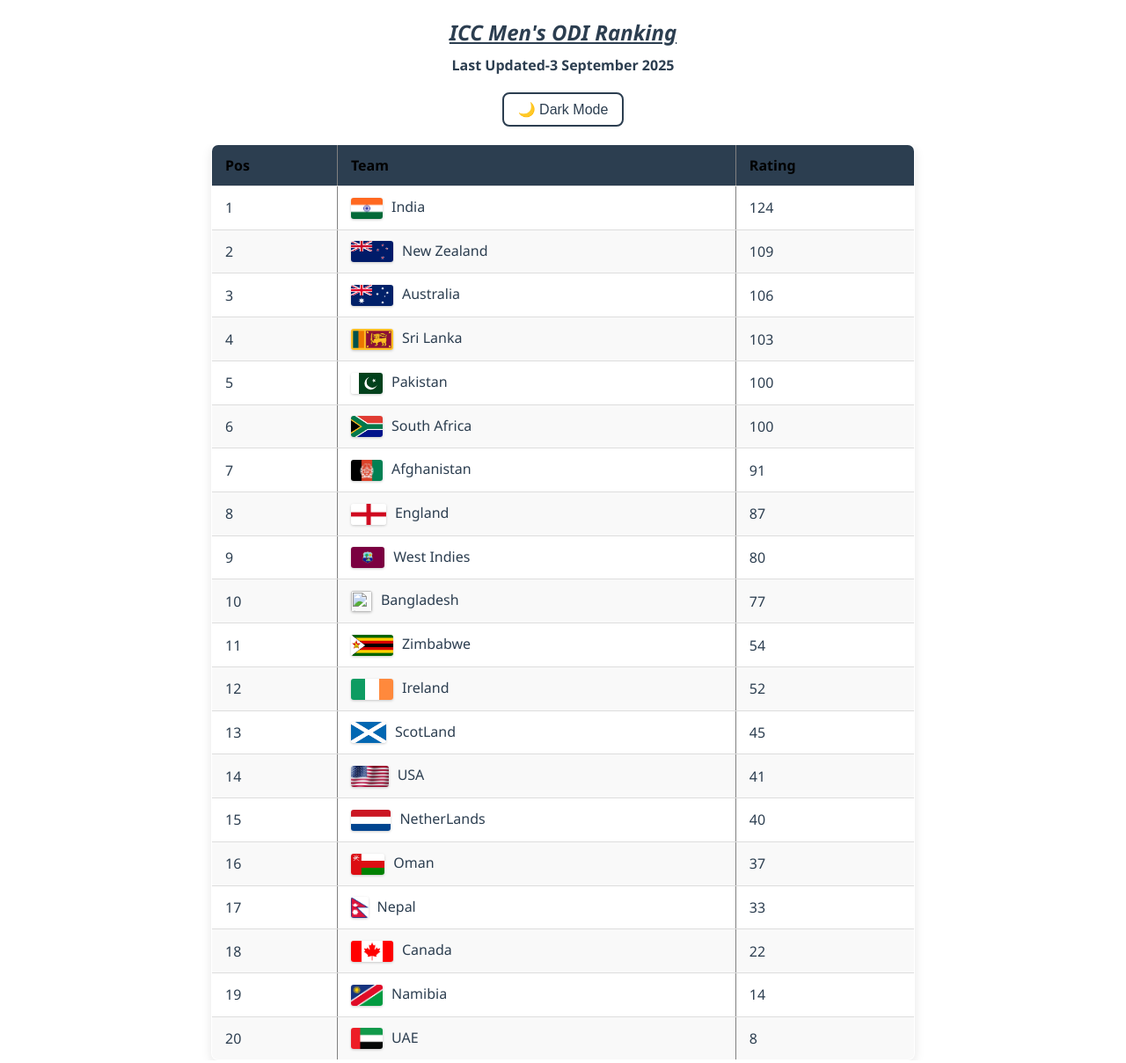
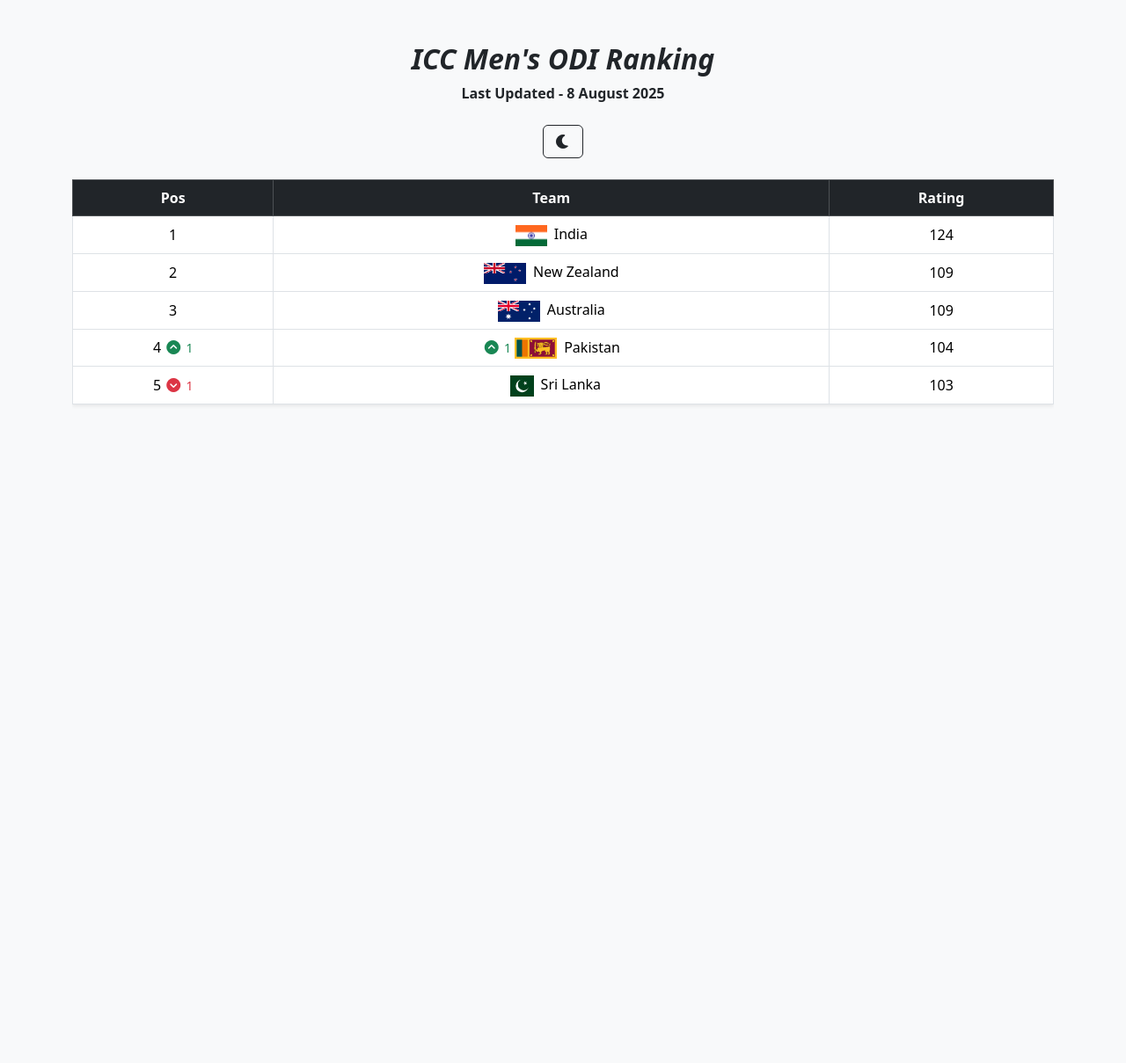
Before and after one commit to alibabar10052005-ai/BABAR, a plain HTML site: page ODI Ranking.html in a window 1280 px wide. Shown: the whole page at 88% size. After the commit the page ends 800 px from the top, so only its background shows below. Drawn offline with nearby package versions, Linux system fonts and the light colour scheme.

Commit message:
Update ODI Ranking.html

```diff
--- a/ODI Ranking.html
+++ b/ODI Ranking.html
@@ -1,288 +1,81 @@
-
-<html lang="en"><head><meta http-equiv="Content-Type" content="text/html; charset=UTF-8">
-
+<!DOCTYPE html>
+<html lang="en">
+<head>
+  <meta charset="UTF-8">
   <meta name="viewport" content="width=device-width, initial-scale=1.0">
   <title>ODI Ranking</title>
+  <!-- Bootstrap CSS -->
+  <link href="https://cdn.jsdelivr.net/npm/bootstrap@5.3.2/dist/css/bootstrap.min.css" rel="stylesheet">
   <link rel="stylesheet" href="https://cdnjs.cloudflare.com/ajax/libs/font-awesome/7.0.0/css/all.min.css" integrity="sha512-DxV+EoADOkOygM4IR9yXP8Sb2qwgidEmeqAEmDKIOfPRQZOWbXCzLC6vjbZyy0vPisbH2SyW27+ddLVCN+OMzQ==" crossorigin="anonymous" referrerpolicy="no-referrer" />
+</head>
+<body class="bg-light text-dark">
 
-        <style>
-  *, *::before, *::after {
-    box-sizing: border-box;
-    margin: 0;
-    padding: 0;
-  }
+<div class="container py-5 text-center">
 
-  :root {
-    --bg-color: #ffffff;
-    --text-color: #2c3e50;
-    --heading-color: #2c3e50;
-    --table-bg: #ffffff;
-    --table-row-hover: #eef8ff;
-    --table-border: #ddd;
-    --table-alt: #f9f9f9;
-    --icon-up: green;
-    --icon-down: red;
-  }
+  <!-- Heading -->
+  <h2 class="mb-2"><b><i>ICC Men's ODI Ranking</i></b></h2>
+  <p class="mb-4 fw-bold">Last Updated - 8 August 2025</p>
 
-  body.dark-mode {
-    --bg-color: #121212;
-    --text-color: #f5f5f5;
-    --heading-color: #e0e0e0;
-    --table-bg: #1e1e1e;
-    --table-row-hover: #2a2a2a;
-    --table-border: #333;
-    --table-alt: #191919;
-  }
+  <!-- Toggle Button -->
+  <button id="toggleBtn" class="btn btn-outline-dark mb-4">
+    <i class="fa-solid fa-moon"></i>
+  </button>
 
-  body {
-    font-family: 'Segoe UI', Tahoma, Verdana, sans-serif;
-    background: var(--bg-color);
-    color: var(--text-color);
-    padding: 20px;
-    text-align: center;
-    transition: background 0.3s ease, color 0.3s ease;
-  }
-
-  h2 {
-    color: var(--heading-color);
-    text-decoration: underline;
-    margin-bottom: 10px;
-  }
-
-  p {
-    color: var(--heading-color);
-    margin-bottom: 20px;
-    font-weight: bold;
-  }
-
-  .toggle-btn {
-    margin-bottom: 20px;
-    background: none;
-    border: 2px solid var(--text-color);
-    padding: 8px 16px;
-    border-radius: 8px;
-    color: var(--text-color);
-    cursor: pointer;
-    transition: all 0.3s ease;
-    font-size: 16px;
-  }
-
-  .toggle-btn:hover {
-    background-color: var(--text-color);
-    color: var(--bg-color);
-  }
-
-  .table-container {
-    overflow-x: auto;
-    padding: 0 10px;
-  }
-
-  table {
-    width: 100%;
-    max-width: 800px;
-    margin: 0 auto;
-    border-collapse: collapse;
-    background: var(--table-bg);
-    box-shadow: 0 4px 12px rgba(0, 0, 0, 0.1);
-    border-radius: 8px;
-    overflow: hidden;
-    min-width: 480px;
-    transition: background 0.3s ease;
-  }
-
-  thead {
-    background-color: var(--heading-color);
-    color: black;
-  }
-
-  th, td {
-    padding: 12px 15px;
-    text-align: left;
-    border-bottom: 1px solid var(--table-border);
-    font-size: 16px;
-  }
-
-  tbody tr:hover {
-    background-color: var(--table-row-hover);
-  }
-
-  tbody tr:nth-child(even) {
-    background: var(--table-alt);
-  }
-
-  td img {
-    height: 24px;
-    vertical-align: middle;
-    margin-right: 10px;
-    border-radius: 3px;
-    box-shadow: 0 1px 3px rgba(0, 0, 0, 0.2);
-  }
-/*
-  .fa-circle-chevron-up {
-    color: var(--icon-up);
-    font-size: 12px;
-  }
-
-  .fa-circle-chevron-down {
-    color: var(--icon-down);
-    font-size: 12px;
-  } */
-
-  @media (max-width: 550px) {
-    th, td {
-      font-size: 14px;
-      padding: 10px 12px;
-    }
-
-    table {
-      min-width: 400px;
-    }
-  }
-</style>
-</head>
-<body>
-<!--     &nbsp;&nbsp;&nbsp;&nbsp;&nbsp;&nbsp;<i class="fa-solid fa-circle-chevron-down"></i><small class="red">1</small> -->
-<!--     &nbsp;&nbsp;&nbsp;&nbsp;&nbsp; <i class="fa-solid fa-circle-chevron-up" ></i><small class="green">1</small> -->
-    <center>
-        <div class="container">
-
-        <h2><b> <i> ICC Men's ODI Ranking </b></i></h2>
-        <p><b>Last Updated-3 September 2025</b></p>
-         <button class="toggle-btn" onclick="toggleMode()">🌙 Dark Mode</button>
-
-      <div class="table-container">
-        <!-- Keep your existing table here -->
-        <!-- ... (your full table code unchanged) ... -->
-
-    <table border="1">
-      <thead>
+  <!-- Table -->
+  <div class="table-responsive">
+    <table class="table table-hover table-bordered align-middle shadow-sm">
+      <thead class="table-dark text-white">
         <tr>
           <th>Pos</th>
           <th>Team</th>
           <th>Rating</th>
         </tr>
-
       </thead>
       <tbody>
         <tr>
           <td>1</td>
-            <td><img src="india.webp" alt="India" height="10px">India</td>
+          <td><img src="india.webp" alt="India" class="me-2" style="height:24px;">India</td>
           <td>124</td>
         </tr>
         <tr>
           <td>2</td>
-            <td><img src="new.png" alt="new zealand" height="10px">New Zealand</td>
+          <td><img src="new.png" alt="New Zealand" class="me-2" style="height:24px;">New Zealand</td>
           <td>109</td>
         </tr>
         <tr>
           <td>3</td>
-            <td><img src="aus.svg" alt="Australia" height="10px">Australia</td>
-            <td>106</td>
+          <td><img src="aus.svg" alt="Australia" class="me-2" style="height:24px;">Australia</td>
+          <td>109</td>
         </tr>
         <tr>
-            <td>4</td>
-            <td><img src="sri.png" alt="Pakistan" height="10px">Sri Lanka</td>
+          <td>4 <i class="fa-solid fa-circle-chevron-up text-success"></i> <small class="text-success">1</small></td>
+          <td>
+            <i class="fa-solid fa-circle-chevron-up text-success"></i> <small class="text-success">1</small>
+            <img src="sri.png" alt="Pakistan" class="me-2" style="height:24px;">Pakistan
+          </td>
+          <td>104</td>
+        </tr>
+        <tr>
+          <td>5 <i class="fa-solid fa-circle-chevron-down text-danger"></i> <small class="text-danger">1</small></td>
+          <td><img src="pak.svg" alt="Sri Lanka" class="me-2" style="height:24px;">Sri Lanka</td>
           <td>103</td>
         </tr>
-        <tr>
-            <td>5 </td>
-            <td><img src="pak.svg" alt="Sri Lanka" height="10px">Pakistan</td>
-            <td>100</td>
-        </tr>
-        <tr>
-            <td>6 </td>
-            <td><img src="sou.jpeg" alt="southafrica" height="10px">South Africa</td>
-            <td>100</td>
-        </tr>
-        <tr>
-            <td>7</td>
-            <td><img src="afg.webp" alt="afghanisatn" height="10px">Afghanistan</td>
-            <td>91</td>
-        </tr>
-        <tr>
-            <td>8</td>
-            <td><img src="eng.png" alt="England" height="10px">England</td>
-            <td>87</td>
-        </tr>
-        <tr>
-            <td>9</td>
-            <td><img src="wes.jpg" alt="west indies" height="10px">West Indies</td>
-            <td>80</td>
-        </tr>
-        <tr>
-            <td>10</td>
-            <td><img src="ban.webp" alt="bangladesh" height="10px">Bangladesh</td>
-            <td>77</td>
-        </tr>
-
-    <tr>
-      <td>11</td>
-      <td><img src="zim.png" alt="west indies" height="10px">Zimbabwe</td>
-      <td>54</td>
-  </tr>
-  <tr>
-    <td>12</td>
-    <td><img src="ire.png" alt="west indies" height="10px">Ireland</td>
-    <td>52</td>
-</tr>
-<tr>
-  <td>13</td>
-  <td><img src="sco.jpg" alt="west indies" height="10px">ScotLand</td>
-  <td>45</td>
-</tr>
-<tr>
-  <td>14</td>
-  <td><img src="usa.jpg" alt="west indies" height="10px">USA</td>
-  <td>41</td>
-</tr>
-<tr>
-  <td>15</td>
-  <td><img src="net.png" alt="west indies" height="10px">NetherLands</td>
-  <td>40</td>
-</tr>
-<tr>
-  <td>16</td>
-  <td><img src="oman.jpg" alt="west indies" height="10px">Oman</td>
-  <td>37</td>
-</tr>
-<tr>
-  <td>17</td>
-  <td><img src="nep.png" alt="west indies" height="10px">Nepal</td>
-  <td>33</td>
-</tr>
-<tr>
-  <td>18</td>
-  <td><img src="can.png" alt="west indies" height="10px">Canada</td>
-  <td>22</td>
-</tr>
-<tr>
-  <td>19</td>
-  <td><img src="nam.jpg" alt="west indies" height="10px">Namibia</td>
-  <td>14</td>
-</tr>
-<tr>
-  <td>20</td>
-  <td><img src="uae.jpg" alt="west indies" height="10px">UAE</td>
-  <td>8</td>
-</tr>
+        <!-- Continue with remaining rows in similar way -->
       </tbody>
     </table>
   </div>
 </div>
-</center>
+
+<!-- Bootstrap JS -->
+<script src="https://cdn.jsdelivr.net/npm/bootstrap@5.3.2/dist/js/bootstrap.bundle.min.js"></script>
+
 <script>
-    function toggleMode() {
-      const body = document.body;
-      const button = document.querySelector('.toggle-btn');
-
-      body.classList.toggle('dark-mode');
-
-      if (body.classList.contains('dark-mode')) {
-        button.textContent = '☀️ Light Mode';
-      } else {
-        button.textContent = '🌙 Dark Mode';
-      }
-    }
+  const toggleBtn = document.getElementById('toggleBtn');
+  toggleBtn.addEventListener('click', () => {
+    document.body.classList.toggle('bg-dark');
+    document.body.classList.toggle('text-white');
+    toggleBtn.innerHTML = document.body.classList.contains('bg-dark') ? '🌞' : '<i class="fa-solid fa-moon"></i>';
+  });
 </script>
 </body>
 </html>
```
Lines whose indentation alone changed are shown as unchanged.
